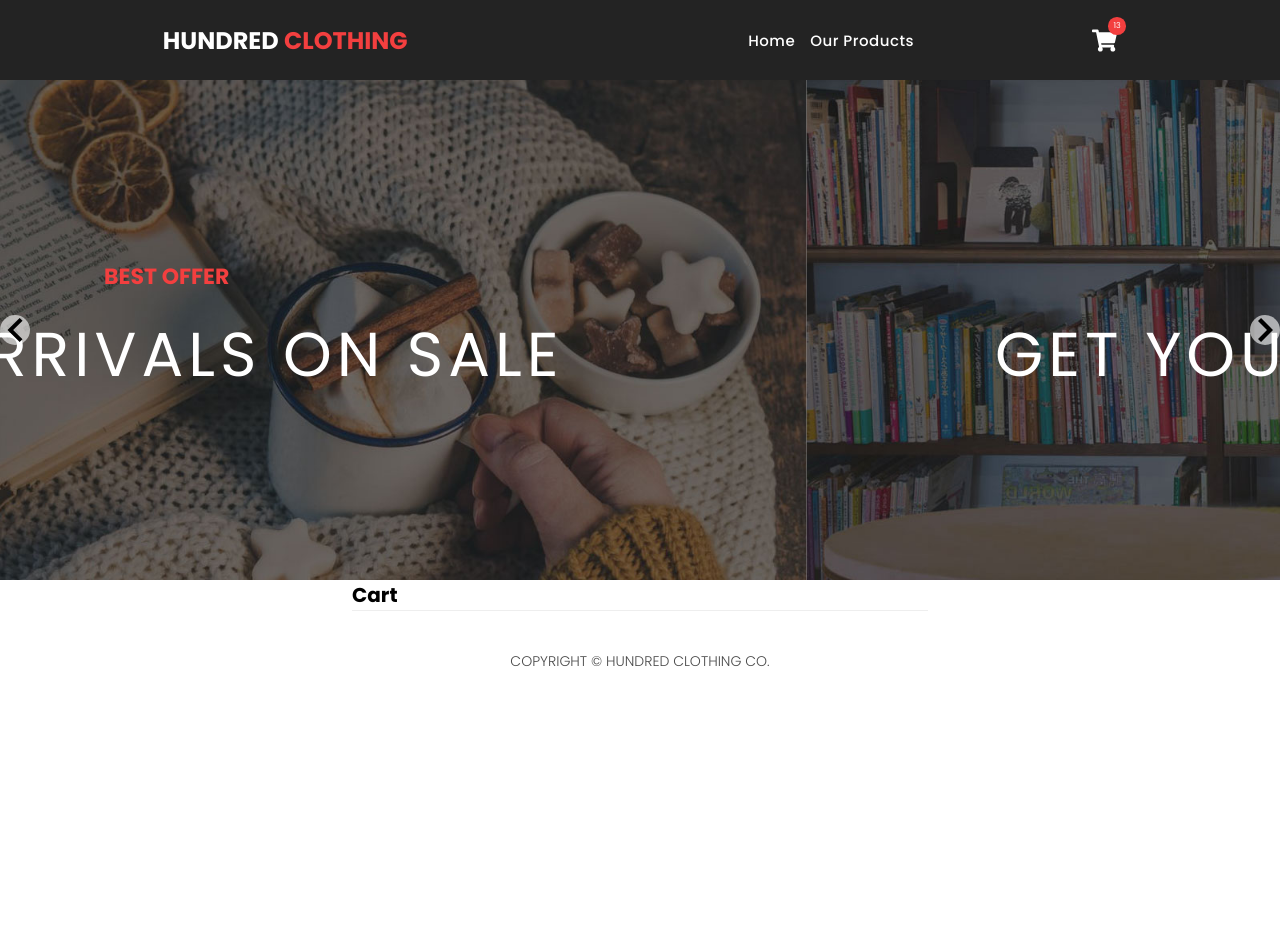
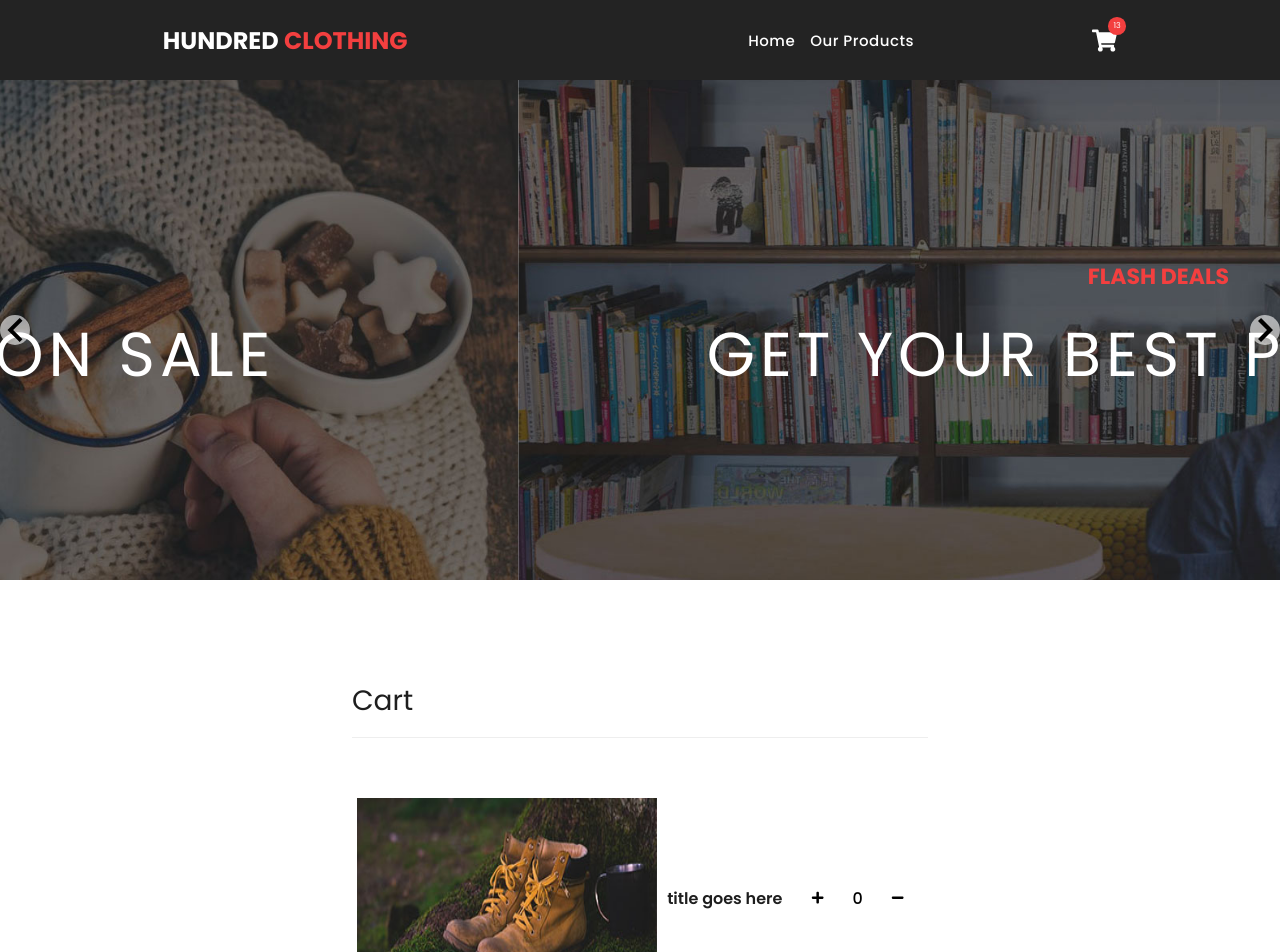
Before and after one commit to AndreFelipe97/E-commerc, a Next.js app: page /cart in a window 1280 px wide. Shown: the top 952 px of the page. Before the commit the page ends 800 px from the top, so only its background shows below. Built offline with nearby package versions, Linux system fonts and the light colour scheme.

Commit message:
create cart page

```diff
--- /dev/null
+++ b/src/pages/cart/cart.module.ts
@@ -0,0 +1,44 @@
+import styled from "styled-components";
+
+export const ProductsCart = styled.div`
+  display: flex;
+  justify-content: space-around;
+  align-items: center;
+  margin-bottom: 3rem;
+`;
+
+export const ProductTitle = styled.div`
+  font-size: 1.6rem;
+  font-weight: 600;
+  color: var(--color-black);
+`;
+
+export const ProductImage = styled.img`
+  height: 20rem;
+  width: 30rem;
+`;
+
+export const Amount = styled.div`
+  font-size: 1.6rem;
+  font-weight: 500;
+`;
+
+export const AmountButton = styled.button`
+  display: flex;
+  justify-content: center;
+  align-items: center;
+  background-color: transparent;
+  border: none;
+  height: 5rem;
+  width: 5rem;
+
+  &:hover {
+    background-color: var(--color-primary-red);
+    color: var(--color-white);
+  }
+
+  &:focus {
+    background-color: var(--color-primary-red);
+    color: var(--color-white);
+  }
+`;
--- a/src/pages/cart/index.tsx
+++ b/src/pages/cart/index.tsx
@@ -1,10 +1,44 @@
 import type { NextPage } from "next";
+import Image from "next/image";
+import { useState } from "react";
+import { FaMinus, FaPlus } from "react-icons/fa";
 import { LayoutDefault } from "src/components/Layout";
+import { SectionHeading, Title } from "src/styles/typography";
+import {
+  Amount,
+  AmountButton,
+  ProductImage,
+  ProductsCart,
+  ProductTitle,
+} from "./cart.module";
 
 const Cart: NextPage = () => {
+  const [amount, setAmount] = useState(0);
+
+  function handleAdd() {
+    setAmount(amount + 1);
+  }
+
+  function handleRemove() {
+    setAmount(amount - 1);
+  }
+
   return (
     <LayoutDefault title="HundredClothing|home">
-      <h1>Cart</h1>
+      <SectionHeading>
+        <Title>Cart</Title>
+      </SectionHeading>
+      <ProductsCart>
+        <ProductImage src="/assets/img/product_01.jpg" alt="product 1" />
+        <ProductTitle>title goes here</ProductTitle>
+        <AmountButton type="button" onClick={handleAdd}>
+          <FaPlus />
+        </AmountButton>
+        <Amount>{amount}</Amount>
+        <AmountButton type="button" onClick={handleRemove}>
+          <FaMinus />
+        </AmountButton>
+      </ProductsCart>
     </LayoutDefault>
   );
 };
```
